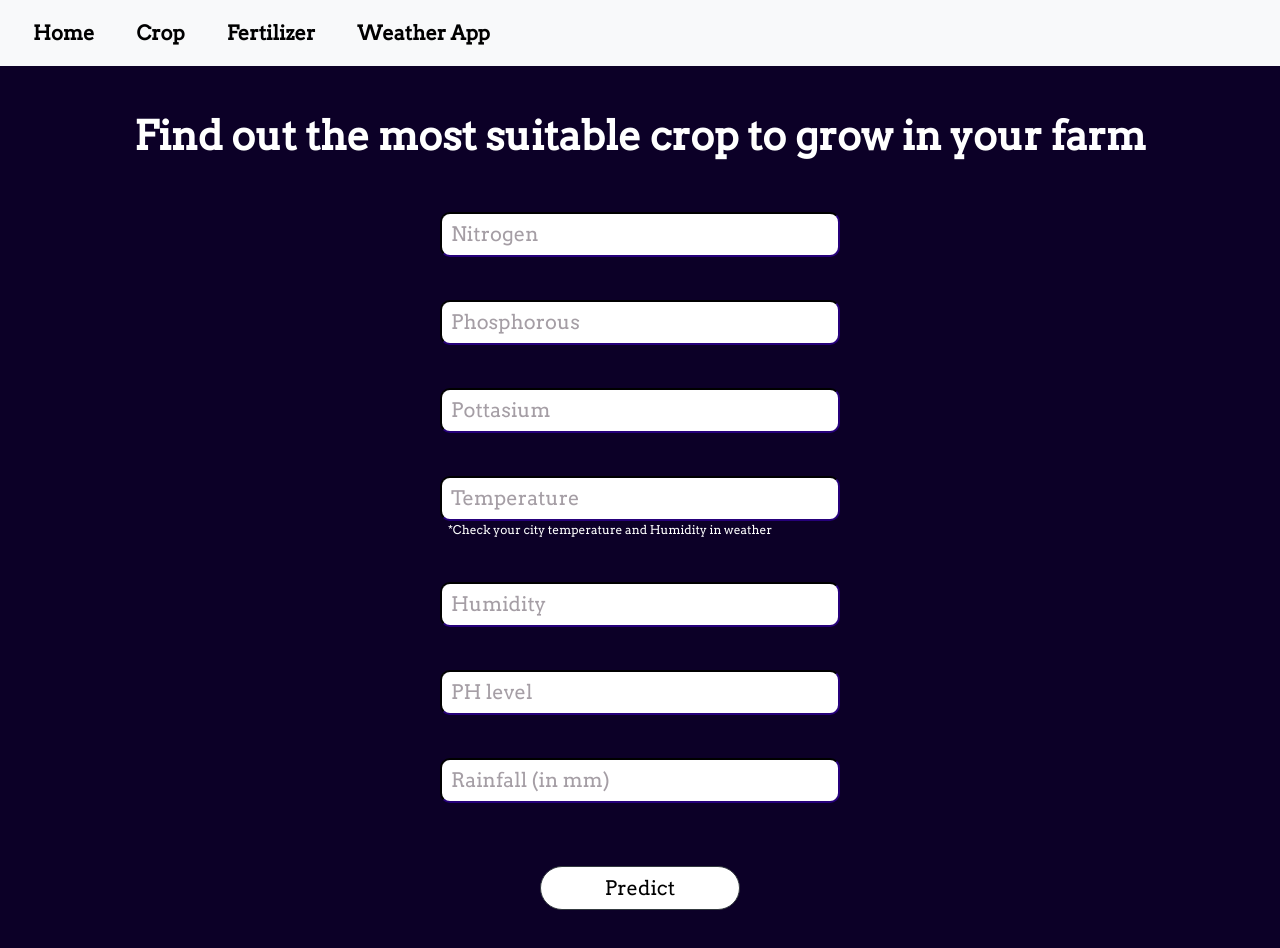
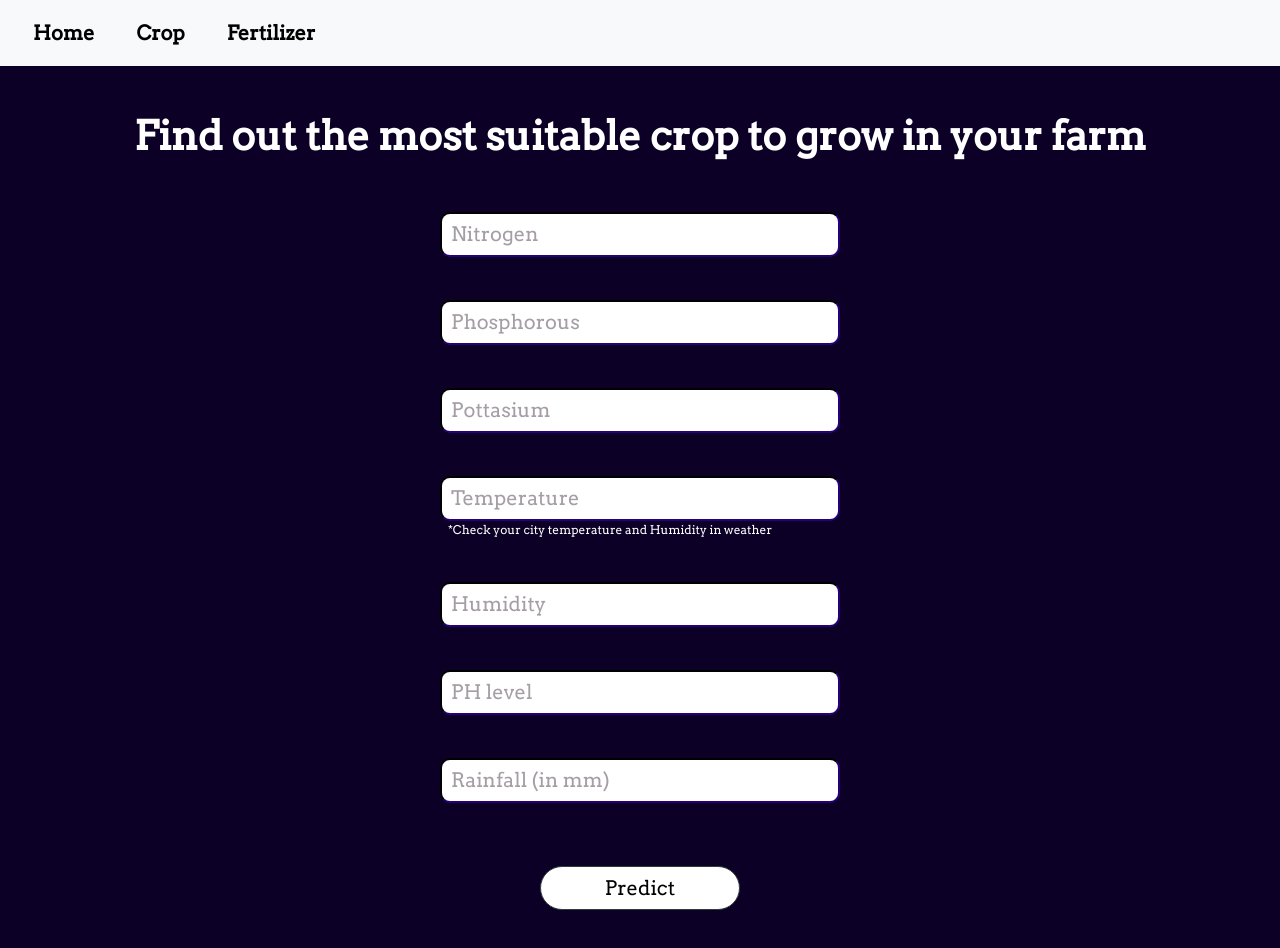
Before and after one commit to GANESH7692/Crop_Recommendation_Website, a plain HTML site: page crop.html in a window 1280 px wide. Drawn offline with nearby package versions, Linux system fonts and the light colour scheme.

Commit message:
Update crop.html

```diff
--- a/crop.html
+++ b/crop.html
@@ -42,9 +42,6 @@
               </li>
               <li class="nav-item">
                 <a class="nav-link" href="./fertilizer.html">Fertilizer</a>
-              </li>
-              <li class="nav-item">
-                <a class="nav-link" href="./weather.html" target="_blank">Weather App</a>
               </li>
             </ul>
           </div>
```
